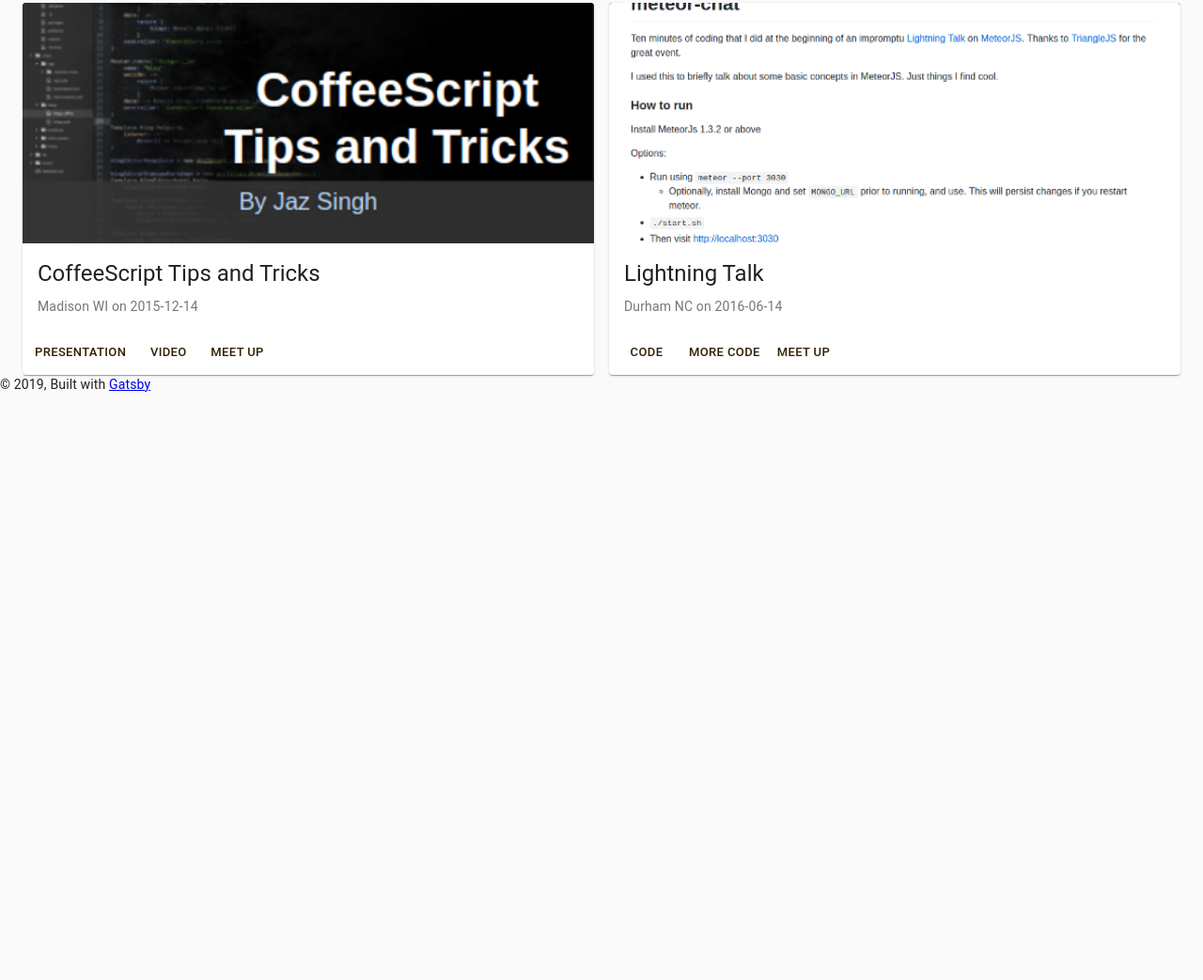
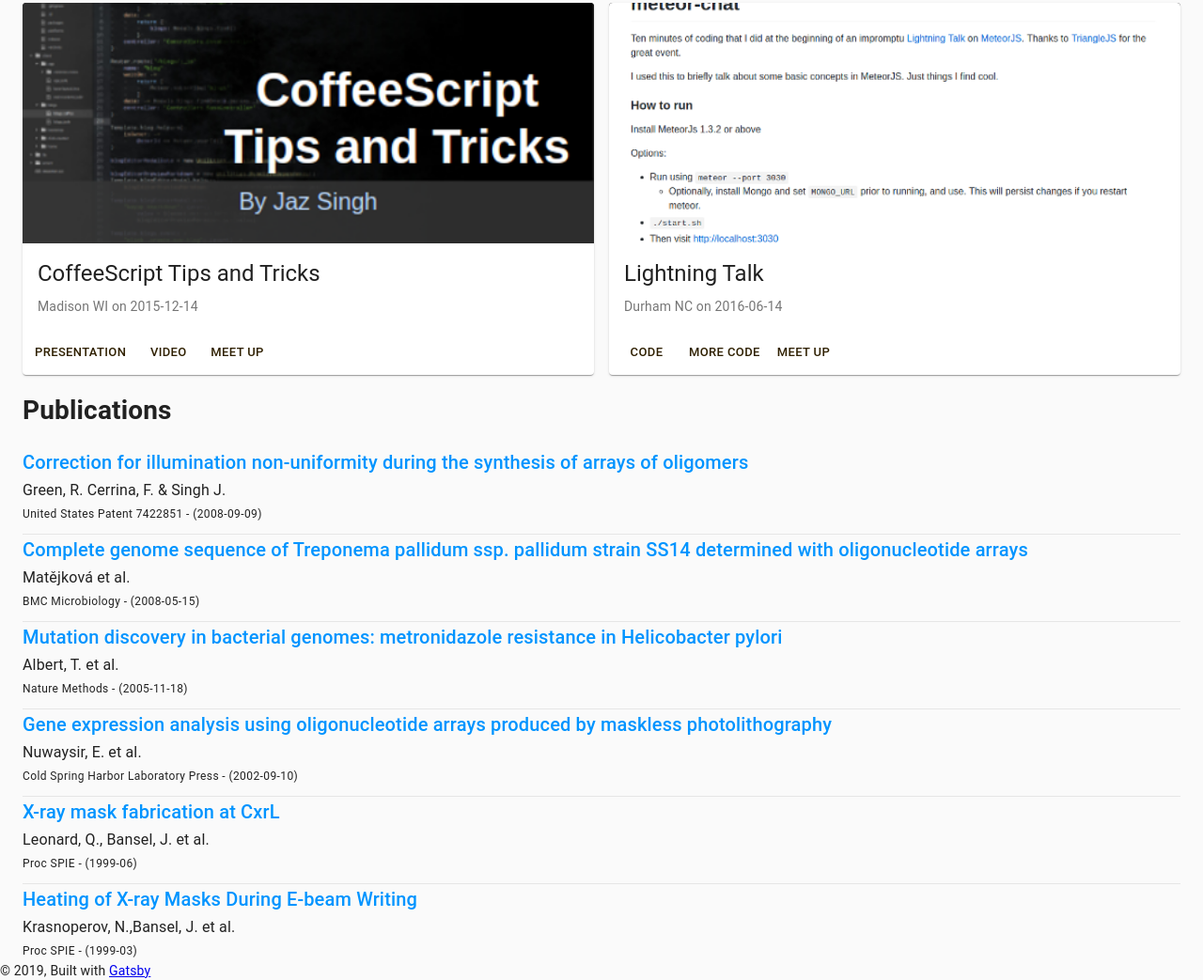
Before and after one commit to jazeee/www.jazeee.com-2.0.0, a Gatsby site: page / in a window 1280 px wide. Shown: the part 2316-3359 px from the top of the page at 94% size. Before the commit the page ends 2735 px from the top, so only its background shows below. Built offline with nearby package versions, Linux system fonts and the light colour scheme; Gatsby itself is replaced by a stand-in of ours.

Commit message:
Add publications

```diff
--- /dev/null
+++ b/src/components/publications/publication.js
@@ -0,0 +1,27 @@
+import React from "react";
+import styles from "./publication.module.css";
+import Typography from "@material-ui/core/Typography";
+import { TargetBlankLink } from "../target-blank-link";
+
+export const Publication = props => {
+  const { publication } = props;
+  return (
+    <div className={styles.publication}>
+      <div>
+        <Typography variant="h6" className={styles.title}>
+          <TargetBlankLink color="secondary" href={publication.url}>
+            {publication.name}
+          </TargetBlankLink>
+        </Typography>
+        <Typography variant="subtitle1" className={styles.caption}>
+          {publication.authors}
+        </Typography>
+      </div>
+      <div>
+        <Typography variant="caption" className={styles.caption}>
+          {publication.media} - ({publication.date})
+        </Typography>
+      </div>
+    </div>
+  );
+};
--- /dev/null
+++ b/src/components/publications/publication.module.css
@@ -0,0 +1,13 @@
+.publication {
+}
+
+.publication + .publication {
+  border-top: 1px solid #e6e6e6;
+  margin-top: 10px;
+}
+
+.title {
+}
+
+.caption {
+}
--- /dev/null
+++ b/src/data/publications.js
@@ -0,0 +1,50 @@
+export const PUBLICATIONS = [
+  {
+    name:
+      "Correction for illumination non-uniformity during the synthesis of arrays of oligomers",
+    date: "2008-09-09",
+    media: "United States Patent 7422851",
+    authors: "Green, R. Cerrina, F. & Singh J.",
+    url:
+      "https://patents.google.com/patent/US20030143550?oq=Correction+for+illumination+non-uniformity+during+the+synthesis+of+arrays+of+oligomers",
+  },
+  {
+    name:
+      "Complete genome sequence of Treponema pallidum ssp. pallidum strain SS14 determined with oligonucleotide arrays",
+    date: "2008-05-15",
+    media: "BMC Microbiology",
+    authors: "Matějková et al.",
+    url:
+      "https://bmcmicrobiol.biomedcentral.com/articles/10.1186/1471-2180-8-76",
+  },
+  {
+    name:
+      "Mutation discovery in bacterial genomes: metronidazole resistance in Helicobacter pylori",
+    date: "2005-11-18",
+    media: "Nature Methods",
+    authors: "Albert, T. et al.",
+    url: "https://www.nature.com/articles/nmeth805",
+  },
+  {
+    name:
+      "Gene expression analysis using oligonucleotide arrays produced by maskless photolithography",
+    date: "2002-09-10",
+    media: "Cold Spring Harbor Laboratory Press",
+    authors: "Nuwaysir, E. et al.",
+    url: "https://genome.cshlp.org/content/12/11/1749",
+  },
+  {
+    name: "X-ray mask fabrication at CxrL",
+    date: "1999-06",
+    media: "Proc SPIE",
+    authors: "Leonard, Q., Bansel, J. et al.",
+    url: "https://ui.adsabs.harvard.edu/abs/1999SPIE.3676...56L/abstract",
+  },
+  {
+    name: "Heating of X-ray Masks During E-beam Writing",
+    date: "1999-03",
+    media: "Proc SPIE",
+    authors: "Krasnoperov, N.,Bansel, J. et al.",
+    url: "https://ui.adsabs.harvard.edu/abs/1999SPIE.3676..106K/abstract",
+  },
+];
--- a/src/pages/index.js
+++ b/src/pages/index.js
@@ -5,6 +5,7 @@ import { SEO } from "../components/seo";
 import { Skills } from "./skills";
 import { SoftwareProjects } from "./software-projects";
 import { Presentations } from "./presentations";
+import { Publications } from "./publications";
 
 const IndexPage = () => (
   <Layout>
@@ -12,6 +13,7 @@ const IndexPage = () => (
     <Skills />
     <SoftwareProjects />
     <Presentations />
+    <Publications />
   </Layout>
 );
 
--- /dev/null
+++ b/src/pages/publications/index.js
@@ -0,0 +1,25 @@
+import React from "react";
+import Container from "@material-ui/core/Container";
+import styles from "./publications.module.css";
+import { PUBLICATIONS } from "../../data/publications";
+import { Publication } from "../../components/publications/publication";
+import { Layout } from "../../components/layout";
+import { SEO } from "../../components/seo";
+
+export const Publications = () => (
+  <Container className={styles.publications}>
+    <h1 className={styles.header}>Publications</h1>
+    {PUBLICATIONS.map(publication => {
+      return <Publication key={publication.name} publication={publication} />;
+    })}
+  </Container>
+);
+
+const PublicationsPage = () => (
+  <Layout>
+    <SEO title="Publications" />
+    <Publications />
+  </Layout>
+);
+
+export default PublicationsPage;
--- /dev/null
+++ b/src/pages/publications/publications.module.css
@@ -0,0 +1,2 @@
+.publications {
+}
```
